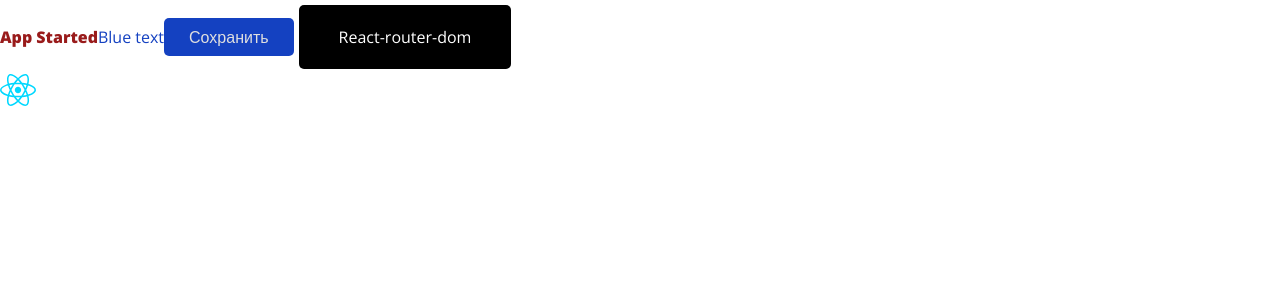
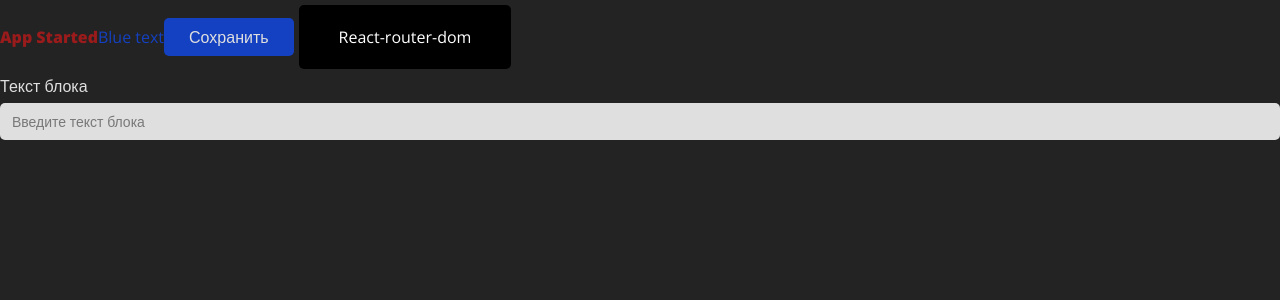
Before and after one commit to moldvaer23/My-Tree, a React (Vite) app: page / in a window 1280 px wide. Shown: the top 300 px of the page. Built offline with nearby package versions, Linux system fonts and the light colour scheme.

Commit message:
feat: добавляет компонент Input в ui-kit

```diff
--- a/src/app/App.tsx
+++ b/src/app/App.tsx
@@ -1,12 +1,12 @@
 import { FC } from 'react'
 import clsx from 'clsx'
-import icon from '@assets/react.svg'
 import style from './style.module.scss'
 import { Button } from '@components/ui-kit/button'
 import { BlockText } from '@components/ui-kit/block-text'
+import { Input } from '@components/ui-kit/input'
 
 export const App: FC = () => (
-	<div>
+	<div className={style.app}>
 		<span className={clsx(style.red__text, 'font-extrabold')}>App Started</span>
 		<span className={style.blue__text}>Blue text</span>
 		<Button className='qwe' variant='contained' size='small'>
@@ -20,6 +20,12 @@ export const App: FC = () => (
 			title='React-router-dom'
 			bgColor='#000000'
 		/>
-		<img src={icon} alt='1' />
+		<Input
+			id='q'
+			labelText='Текст блока'
+			placeholder='Введите текст блока'
+			inputType='text'
+			onChange={(e) => console.log(e.target.value)}
+		/>
 	</div>
 )
--- a/src/app/style.module.scss
+++ b/src/app/style.module.scss
@@ -7,3 +7,8 @@
 .blue__text {
 	color: $tertiary-color;
 }
+
+.app {
+	min-height: 100vh;
+	background-color: $quaternary-color;
+}
--- /dev/null
+++ b/src/components/ui-kit/input/index.tsx
@@ -0,0 +1,38 @@
+import { FC, HTMLInputTypeAttribute, InputHTMLAttributes } from 'react'
+import { clsx } from 'clsx'
+import style from './styles.module.scss'
+
+type TProps = InputHTMLAttributes<HTMLInputElement> & {
+	labelText: string
+	id: string
+	inputType: HTMLInputTypeAttribute
+	className?: string
+}
+
+export const Input: FC<TProps> = ({
+	className = 'undefined',
+	labelText,
+	id,
+	inputType,
+	...args
+}) => {
+	const classNameWrapper = clsx(
+		{
+			[className]: className !== 'undefined',
+		},
+		style.input,
+		{
+			[style.text]: inputType === 'text',
+			[style.color]: inputType === 'color',
+			[style.number]: inputType === 'number',
+			[style.checkbox]: inputType === 'checkbox',
+		}
+	)
+
+	return (
+		<label className={style.label} htmlFor={id}>
+			<span>{labelText}</span>
+			<input className={classNameWrapper} type={inputType} id={id} {...args} />
+		</label>
+	)
+}
--- /dev/null
+++ b/src/components/ui-kit/input/styles.module.scss
@@ -0,0 +1,51 @@
+@import '/src/styles/variables';
+
+.input {
+	width: 100%;
+	padding: 8px 12px;
+	font-size: 14px;
+	background-color: $secondary-color;
+	border-radius: 5px;
+
+	&::placeholder {
+		color: $primary-color;
+		font-weight: 500;
+		opacity: 0.6;
+	}
+
+	&:focus {
+		outline: 2px solid $fivefold-color;
+	}
+}
+
+.label {
+	display: flex;
+	flex-direction: column;
+	gap: 5px;
+
+	& span {
+		color: $secondary-color;
+	}
+}
+
+/* Types */
+
+.text {
+	min-width: 150px;
+}
+
+.color {
+	max-width: 100px;
+	padding: 0;
+	cursor: pointer;
+}
+
+.number {
+	max-width: 70px;
+}
+
+.checkbox {
+	width: 20px;
+	height: 20px;
+	cursor: pointer;
+}
```
Also changed, not shown: 1 other file (tests, documents, lock files or other folders).
